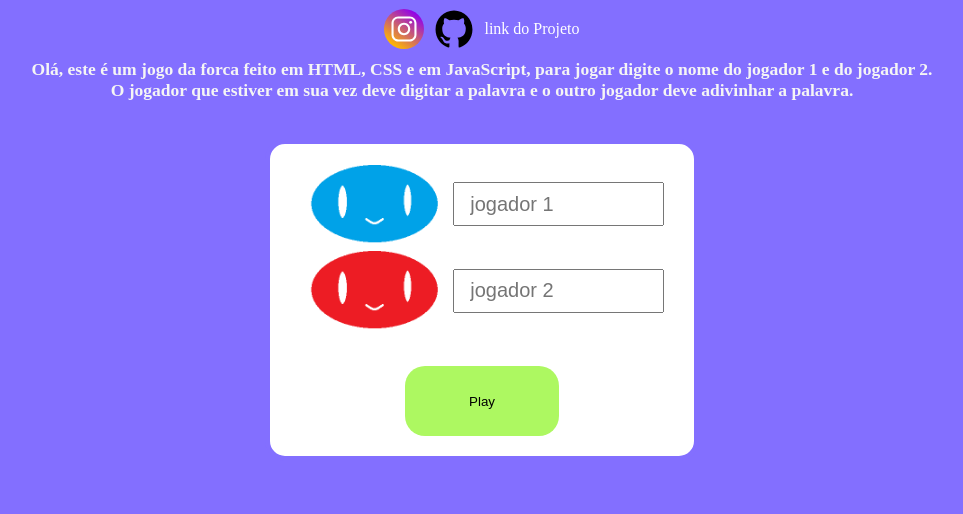
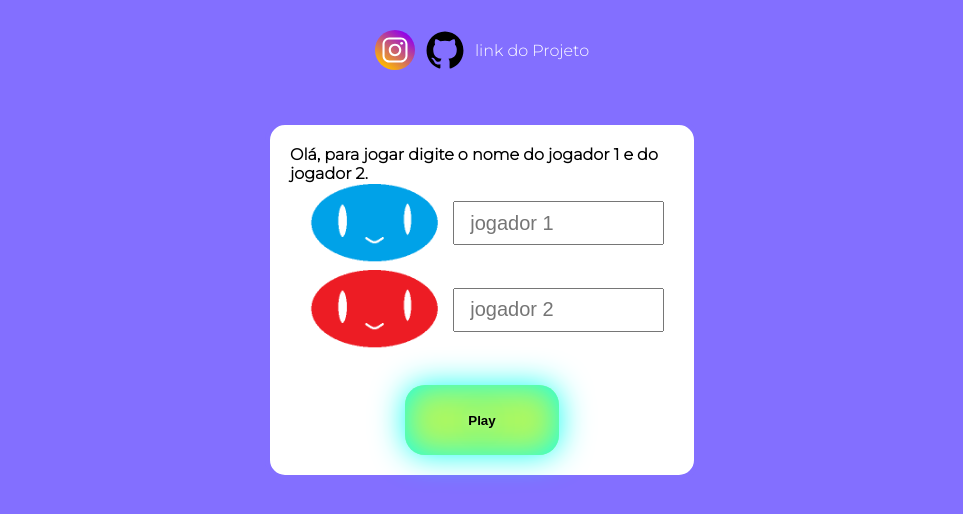
Before and after one commit to VilmarTuminski/JogoForca, a plain HTML site: page JogoForca/index.html in a window 1280 px wide. Shown: the whole page, without its empty margins (158-1121 px from the left). Drawn offline with nearby package versions, Linux system fonts and the light colour scheme.

Commit message:
Add files via upload

```diff
--- a/JogoForca/css/main.css
+++ b/JogoForca/css/main.css
@@ -9,6 +9,7 @@ a , a:hover, a:visited{
 
 body{
     background-color: rgb(131, 111, 255);
+    font-family: 'Montserrat', sans-serif;
 }
 header{
     display: flex;
@@ -75,8 +76,14 @@ header .boxalgnLinks .algnLinks{
     border: none;
     border-radius: 20px;
     cursor: pointer;;
+    text-shadow: 0 0 8px rgba(255, 255, 255, 0.3), 0 0 29px #14fff1;
+
+  box-shadow: inset 0 0 32px #14fff1, 0 0 32px #14fff1;
+
+  position: relative;
 
 }
+
 .interface #Game{
     width: 90%;
     margin-top: 50px;
@@ -326,3 +333,7 @@ header .boxalgnLinks .algnLinks{
     text-align: center;
 
 }
+
+.instrucao{
+    color: black;
+}
--- a/JogoForca/index.html
+++ b/JogoForca/index.html
@@ -15,12 +15,6 @@
                 <a class="algnLinks" target="_blank" href="https://www.instagram.com/vilmar_001/"><img width="40px" src="./imgs/iconfinder_social-instagram-new-circle_1164349.svg" alt=""></a>
                 <a class="algnLinks" href="https://github.com/VilmarTuminski/JogoForca"><img  src="./imgs/iconfinder_github-social-media_765246.svg" alt="">link do Projeto</a>
         </div>
-
-        <div class="instrução">
-             <h3>Olá, este é um jogo da forca feito em HTML, CSS e em JavaScript, para jogar digite o nome do jogador 1 e do jogador 2.</h3>
-             <h3>O jogador que estiver em sua vez deve digitar a palavra e o outro jogador deve adivinhar a palavra.</h3>
-        </div>
-
     </header>
 
     <div class="interface">
@@ -28,6 +22,7 @@
         <!-- começa a div que contem o campo de inserir os nomes dos jogadores-->
         <div id="Modal_1-names" >
             <div class="AlignModal_1" >
+                <p class="instrucao"><strong>Olá, para jogar digite o nome do jogador 1 e do jogador 2.</strong></p>
                 <div class="alignInputsImgs">
                     <img class="imgsPlayers" src="./imgs/img_Jogador-1.png" alt="">
                     <input id="player1" maxlength="25" class="inputs" type="text" placeholder="jogador 1">
@@ -36,7 +31,7 @@
                     <img class="imgsPlayers" src="./imgs/img_Jogador-2.png" alt="">
                     <input id="player2" maxlength="25" class="inputs" type="text" placeholder="jogador 2">
                 </div>
-                <button class="btn-Start" onclick="verificaNomes()">Play</button>
+                <button class="btn-Start" onclick="verificaNomes()"><strong><p style="color: black;">Play</p></strong></button>
             </div>
         </div>
         <!--termina a div campo dos jogadroes -->
@@ -54,6 +49,7 @@
                 <div class="boxVezJogador">
                     <span id="name"></span>
                     <div class="janelaVezJogador">
+                        <p class="instrucao"><strong>O jogador que estiver em sua vez de jogo deve digitar a palavra aqui.</strong></p>
                         <span id="imgPlay"></span>
                         <input id="inputPalavra" class="inputDigita" maxlength="50" type="password">
                         <button id="btn-começa" onclick="recuperaPalavra()">Começa</button>
@@ -86,6 +82,7 @@
 
                     <div id="camPoJogadorDigita">
                         <span id="imgRespondePlayer"></span>
+                        <p class="instrucao"><strong>O jogador2 deve adivinhar a palavra escrita digitando aqui.</strong></p>
                         <input width="200px" id="jogadorDigta" type="text" placeholder="digite aqui">
                         <a  onclick="digitoJogador()"><img class="imgIcons" src="./imgs/2x/baseline_send_black_18dp.png" alt="enviar"></a >
                     </div>
```
